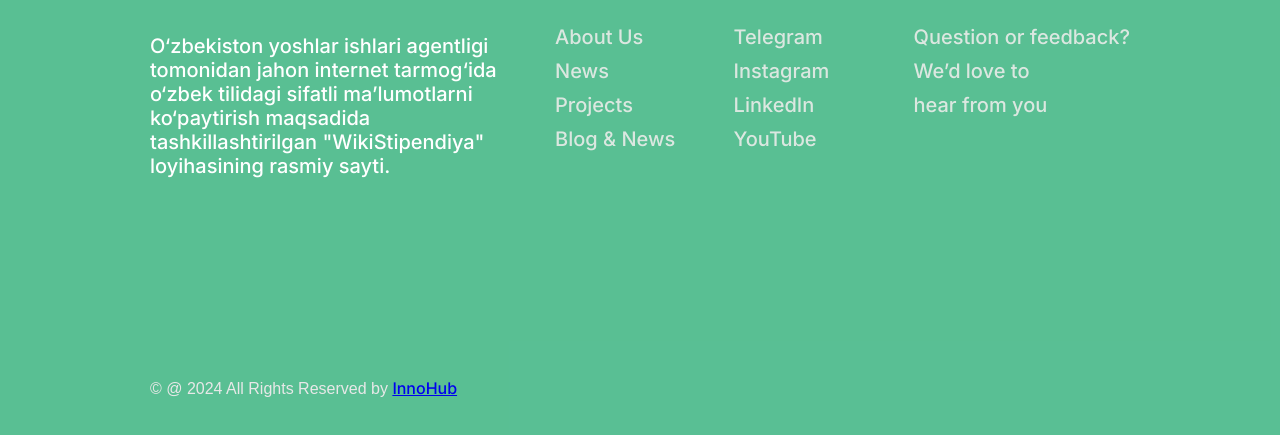
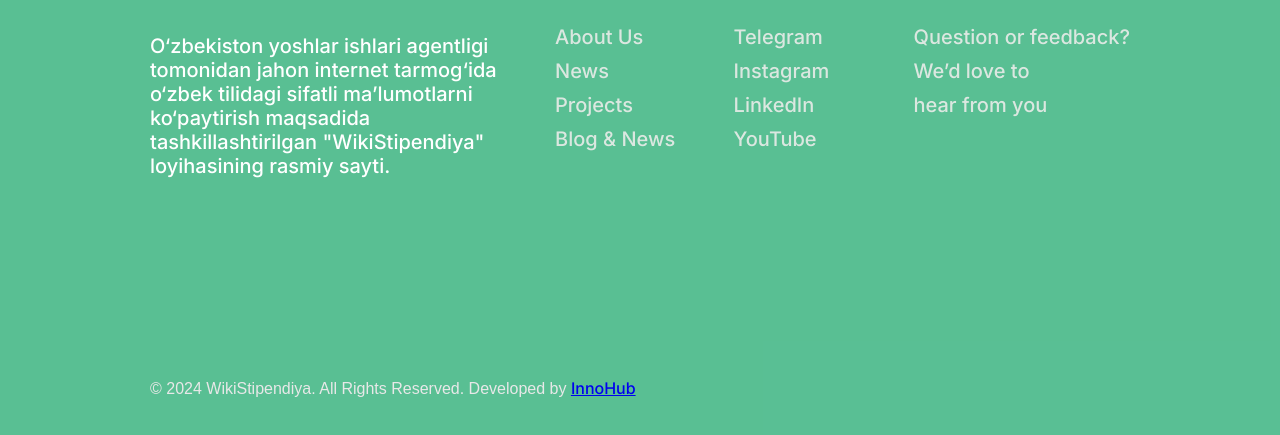
Before and after one commit to AbrorMusulmonov/WikiStipendiya.uz, a plain HTML site: page index.html in a window 1280 px wide. Shown: the part 3978-4413 px from the top of the page. Drawn offline with nearby package versions, Linux system fonts and the light colour scheme.

Commit message:
Update index.html

```diff
--- a/index.html
+++ b/index.html
@@ -329,8 +329,8 @@
                 </div>
             </div>
            <p class="copyright">
-                    &copy; @ 2024 All Rights Reserved by
-                    <a href="http://innohub.uz/" class="copyright-link"
+                    &copy; 2024 WikiStipendiya. All Rights Reserved. Developed by
+                    <a href="https://innohub.uz/" class="copyright-link"
                         >InnoHub</a
         </div>
     </footer>
```
